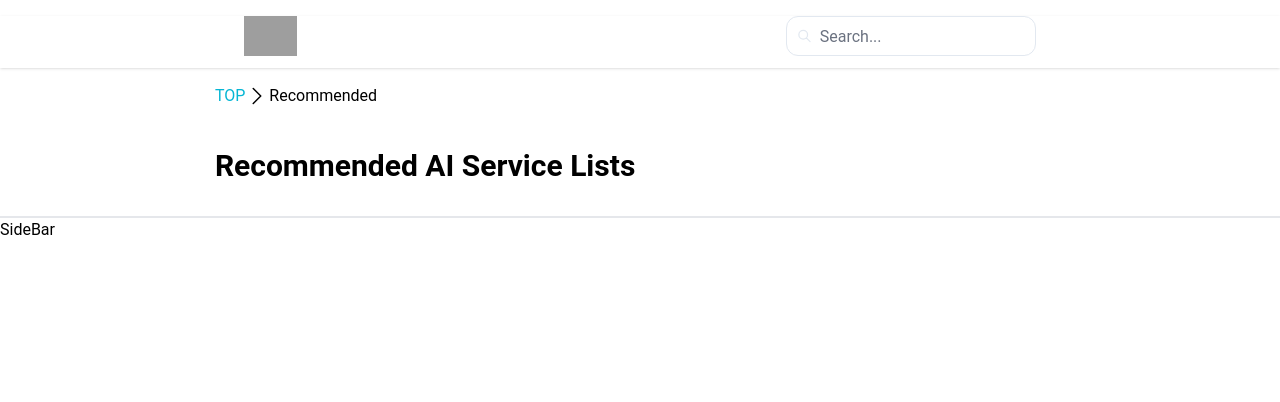
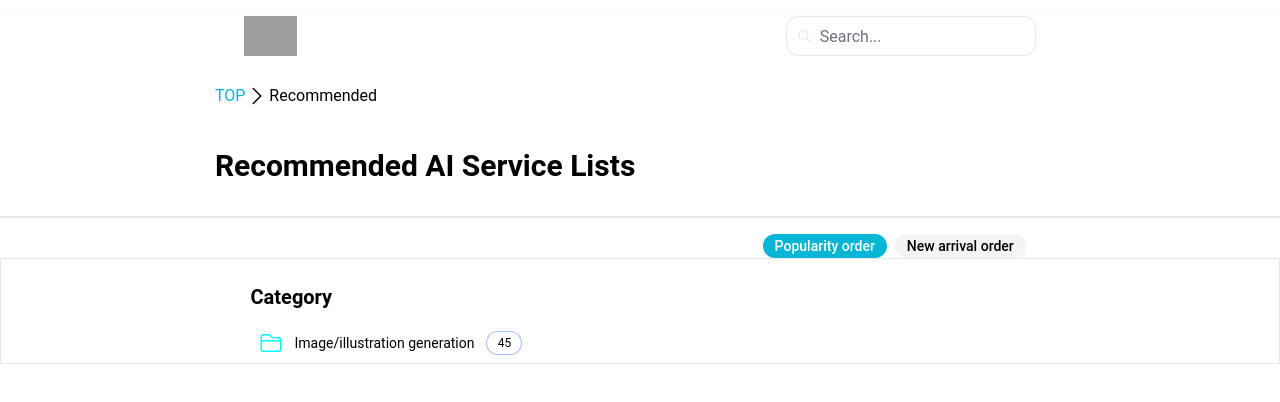
Before and after one commit to MengsokunVeng/ai-services, a Next.js app: page / in a window 1280 px wide. Shown: the top 402 px of the page. Built offline with nearby package versions, Linux system fonts and the light colour scheme; grey boxes are pictures that could not be loaded.

Commit message:
add sidebar

```diff
--- a/app/globals.css
+++ b/app/globals.css
@@ -7,4 +7,5 @@
   padding: 0;
   box-sizing: border-box;
   font-family: 'Roboto', sans-serif;
+  background-color: white;
 }
--- a/app/page.tsx
+++ b/app/page.tsx
@@ -6,6 +6,17 @@ export default function Home() {
       <Header />
       <NavBar />
       <div className="flex justify-around border"></div>
+      <div className="flex justify-around max-sm:flex max-sm:justify-start max-sm:px-4">
+        <div className=""></div>
+        <div className="flex lg:justify-end mt-4 gap-2">
+          <button className="inline-flex items-center bg-gray rounded-full px-3 py-0.5 text-sm font-medium text-white bg-primary bg-cyan-500">
+            Popularity order
+          </button>
+          <button className="inline-flex items-center bg-gray rounded-full px-3 py-0.5 text-sm font-medium text-gray-text bg-gray-100">
+            New arrival order
+          </button>
+        </div>
+      </div>
       <Sidebar />
     </main>
   )
--- a/components/Header.tsx
+++ b/components/Header.tsx
@@ -16,7 +16,7 @@ const Header = () => {
       </a>
 
       <div
-        className="md:flex border h-10 w-[250px] rounded-xl items-center px-[10px] sm:hidden max-sm:hidden "
+        className="md:flex border h-10 w-[250px] rounded-xl items-center px-[10px] sm:hidden max-sm:hidden"
         style={{ borderColor: isFocus ? '#00b4d8' : '#e2e8f0' }}
       >
         <svg
--- a/components/SideBar.tsx
+++ b/components/SideBar.tsx
@@ -1,7 +1,51 @@
 import React from 'react'
 
 const Sidebar = () => {
-  return <div>SideBar</div>
+  return (
+    <div className="flex justify-around border max-sm:hidden">
+      <div className="space-y-3 pt-6">
+        <p className="text-xl font-bold text-black">Category</p>
+
+        <ul className="flex flex-1 flex-col gap-y-4">
+          <li>
+            <div>
+              <a
+                href="#"
+                className="flex items-center w-full text-left rounded-md p-2 gap-x-3 text-sm leading-6 p-semibold text-black md:hover:opacity-75 md:transition-opacity md:ease-in"
+              >
+                <svg
+                  className="h-6 w-6 shrink-0 text-primary"
+                  fill="none"
+                  viewBox="0 0 24 24"
+                  stroke-width="1.5"
+                  stroke="cyan"
+                  aria-hidden="true"
+                >
+                  <path
+                    stroke-linecap="round"
+                    stroke-linejoin="round"
+                    d="M2.25 12.75V12A2.25 2.25 0 014.5 9.75h15A2.25 2.25 0 0121.75 12v.75m-8.69-6.44l-2.12-2.12a1.5 1.5 0 00-1.061-.44H4.5A2.25 2.25 0 002.25 6v12a2.25 2.25 0 002.25 2.25h15A2.25 2.25 0 0021.75 18V9a2.25 2.25 0 00-2.25-2.25h-5.379a1.5 1.5 0 01-1.06-.44z"
+                  ></path>
+                </svg>
+                <p>
+                  <p>Image/illustration generation</p>
+                </p>
+                <span
+                  className="ml-auto w-9 min-w-max whitespace-nowrap rounded-full bg-white px-2.5 py-0.5 text-center text-xs p-medium leading-5 ring-1 ring-inset ring-gray-line"
+                  aria-hidden="true"
+                >
+                  <p>
+                    <p>45</p>
+                  </p>
+                </span>
+              </a>
+            </div>
+          </li>
+        </ul>
+      </div>
+      <div className=""></div>
+    </div>
+  )
 }
 
 export default Sidebar
--- a/package.json
+++ b/package.json
@@ -9,10 +9,15 @@
     "lint": "next lint"
   },
   "dependencies": {
+    "@chakra-ui/next-js": "^2.1.5",
+    "@chakra-ui/react": "^2.8.1",
+    "@emotion/react": "^11.11.1",
+    "@emotion/styled": "^11.11.0",
     "@types/node": "20.6.0",
     "@types/react": "18.2.21",
     "@types/react-dom": "18.2.7",
     "autoprefixer": "10.4.15",
+    "framer-motion": "^10.16.4",
     "next": "13.4.19",
     "postcss": "8.4.29",
     "react": "18.2.0",
```
Also changed, not shown: 2 other files (tests, documents, lock files or other folders).
